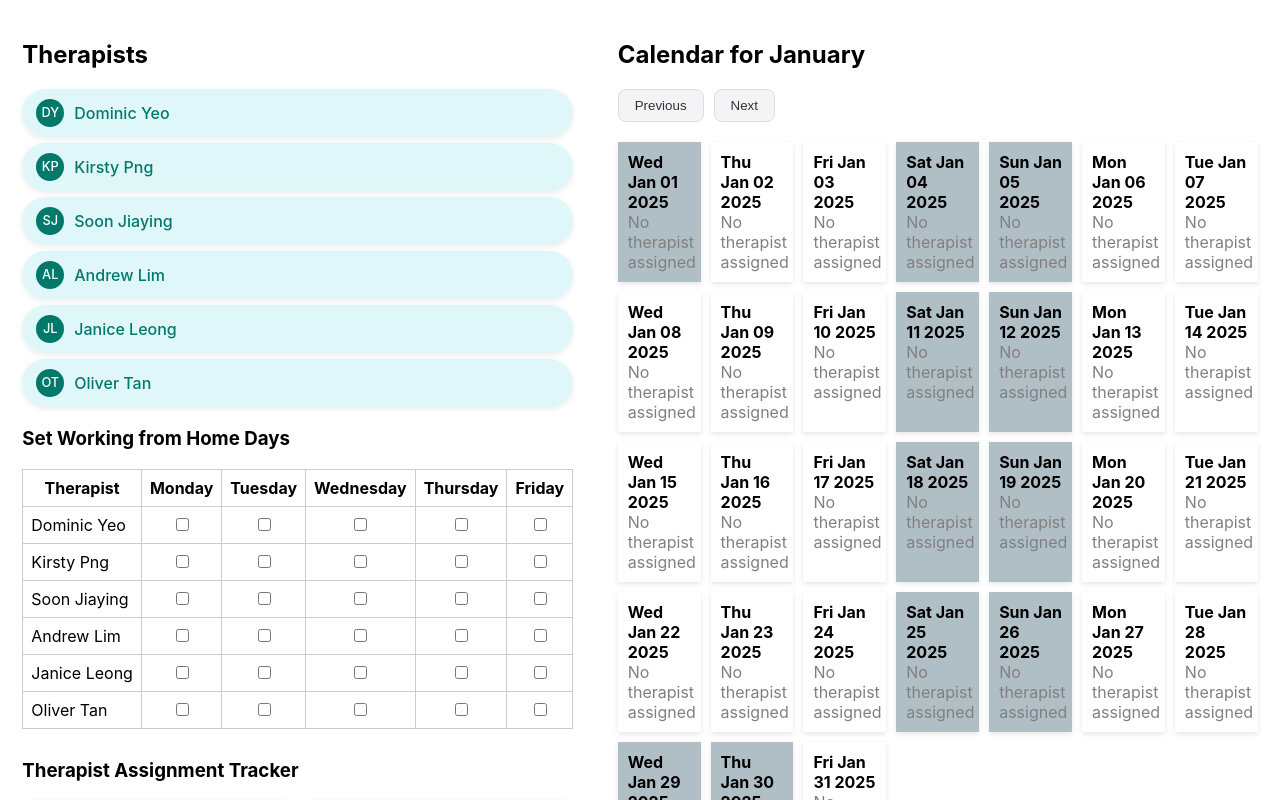
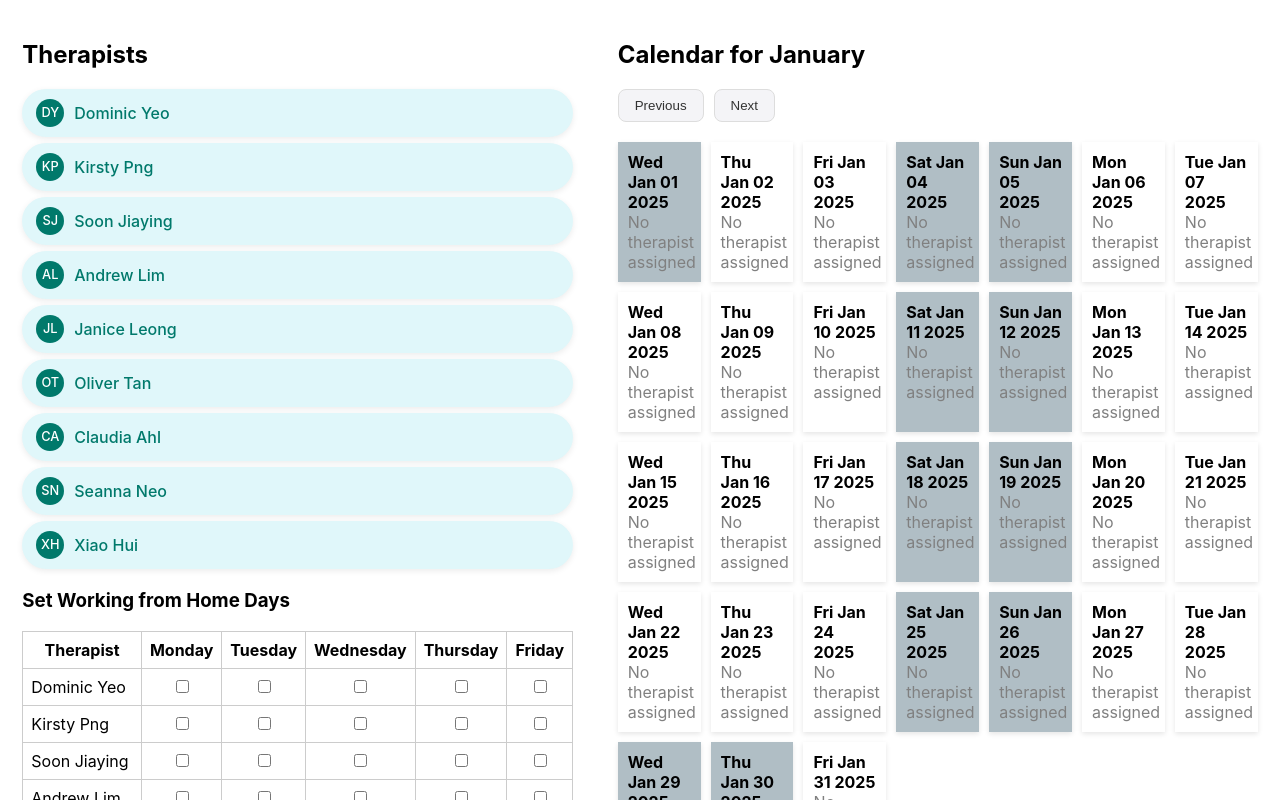
Before and after one commit to jxhnthan/hwb-crisis-rostering, a React (Create React App) app: page / in a window 1280 px wide. Shown: the top 800 px of the page. Built offline with nearby package versions, Linux system fonts and the light colour scheme.

Commit message:
Update App.js

```diff
--- a/src/App.js
+++ b/src/App.js
@@ -7,7 +7,8 @@ import html2canvas from 'html2canvas';
 // Define therapist names
 const therapists = [
   "Dominic Yeo", "Kirsty Png", "Soon Jiaying",
-  "Andrew Lim", "Janice Leong", "Oliver Tan"
+  "Andrew Lim", "Janice Leong", "Oliver Tan",
+  "Claudia Ahl", "Seanna Neo", "Xiao Hui"
 ];
 
 // Blocked days (in YYYY-MM-DD format)
```
